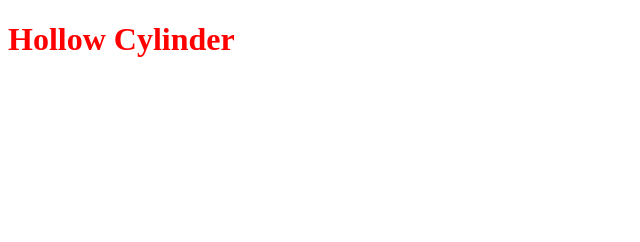
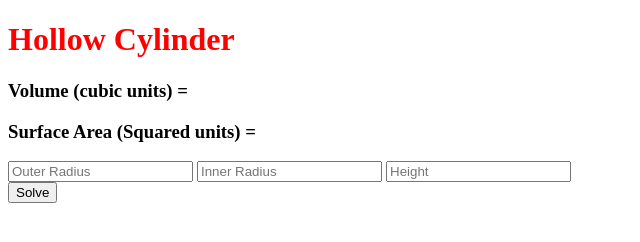
Before and after one commit to aaronmarayaa/Polyhedreons-Volume-Calculator, a website: page shapes/hollowCylinder/hollowCylinder.html in a window 1280 px wide. Shown: the whole page, without its empty margins (0-640 px from the left). Drawn offline with Linux system fonts and the light colour scheme.

Commit message:
feat: Add text, input, and button components
Path :
- shapes/hollowCylinder/hollowCylinder.html

```diff
--- a/shapes/hollowCylinder/hollowCylinder.html
+++ b/shapes/hollowCylinder/hollowCylinder.html
@@ -11,7 +11,23 @@
     <title>Polyhedrons Volume Calculator</title>
   </head>
   <body>
-    <h1>Hollow Cylinder</h1>
+    <div class="container">
+      <h1>Hollow Cylinder</h1>
+
+      <h3>Volume (cubic units) = <span id="volume-result"></span></h3>
+      <h3>
+        Surface Area (Squared units) = <span id="surfaceArea-result"></span>
+      </h3>
+
+      <div class="formula">
+        <input type="number" id="outer-radius" placeholder="Outer Radius" />
+        <input type="number" id="inner-radius" placeholder="Inner Radius" />
+        <input type="number" id="height" placeholder="Height" />
+      </div>
+
+      <button id="solve-btn">Solve</button>
+    </div>
+
     <script src="hollowCylinder.js"></script>
   </body>
 </html>
```
